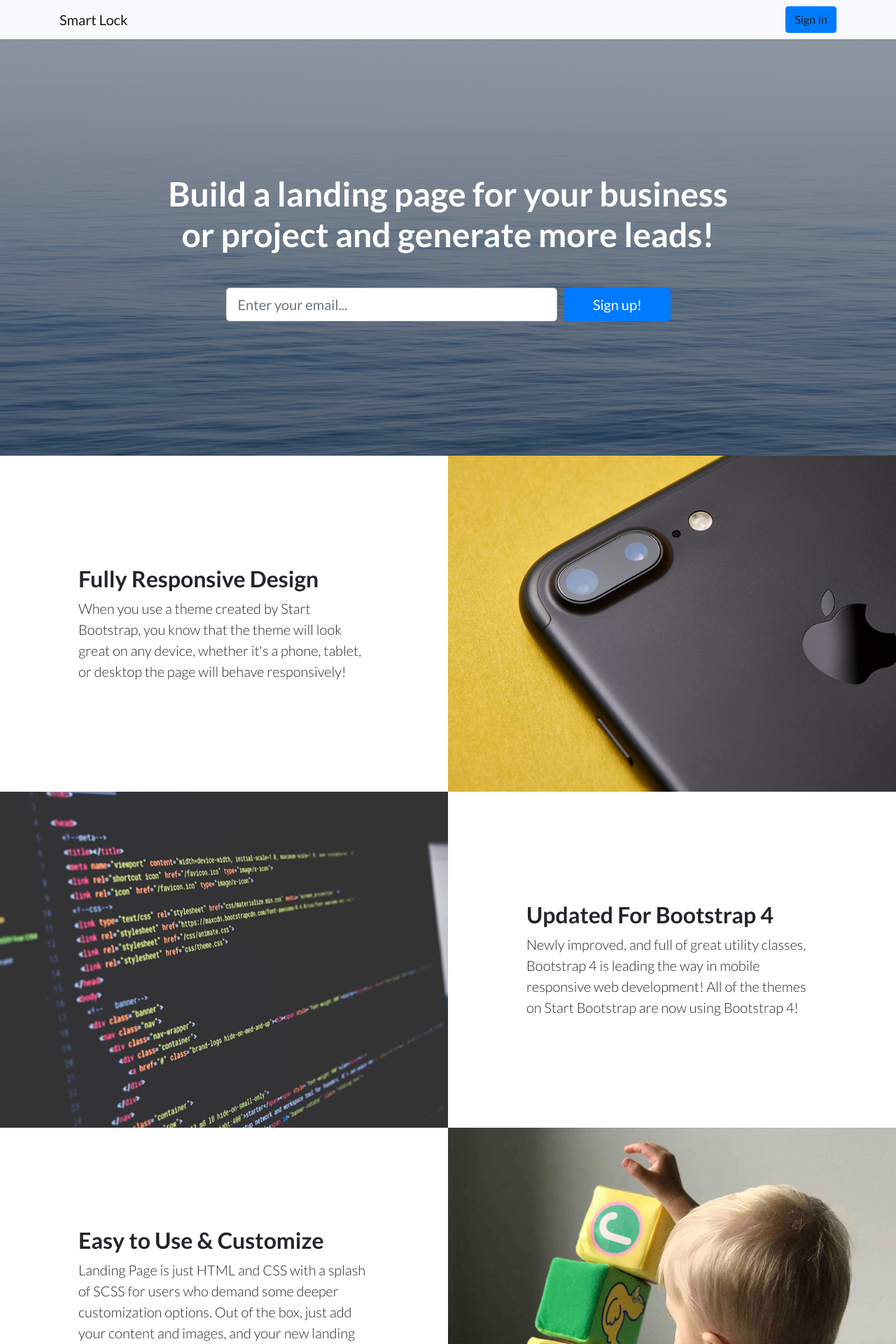
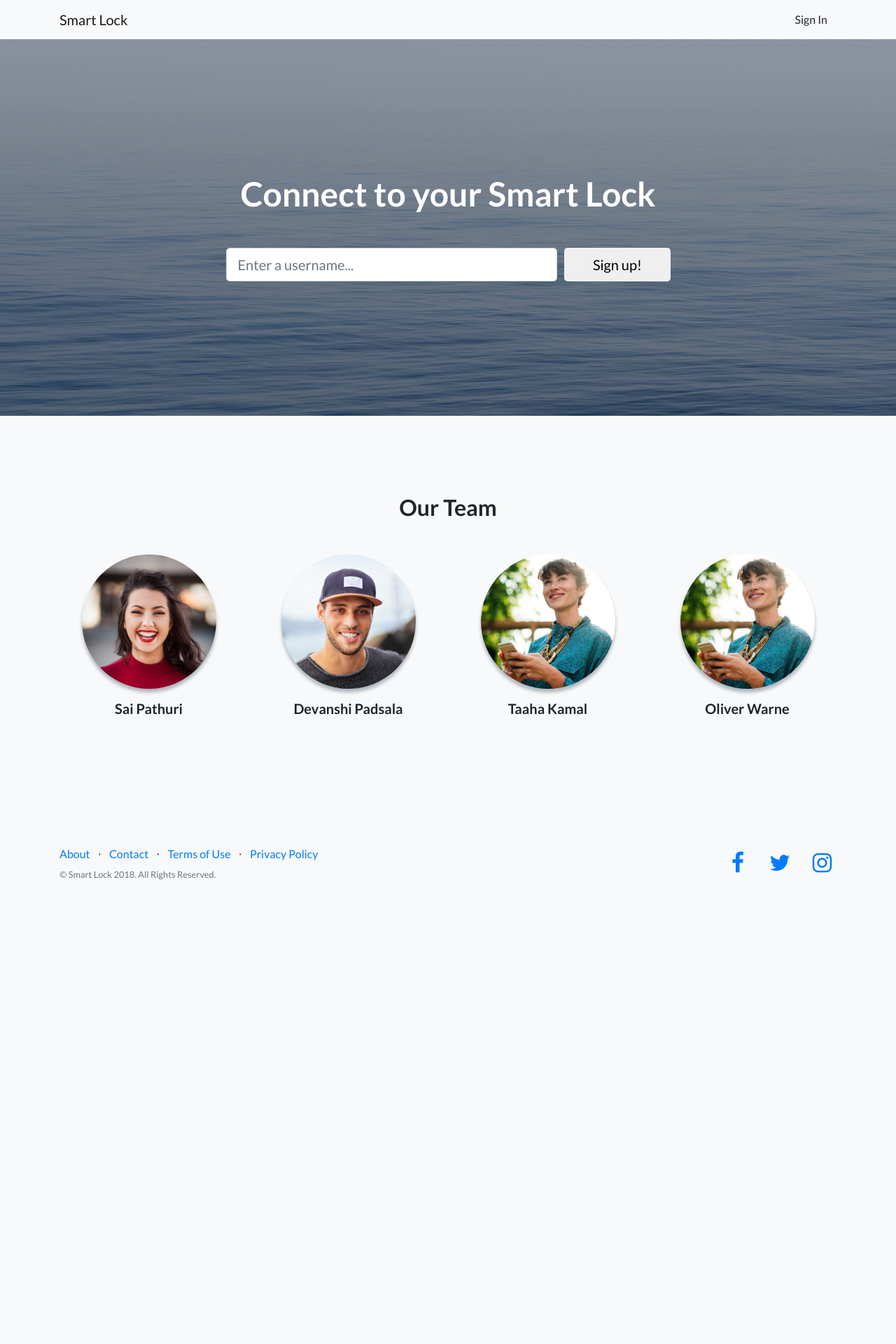
Before and after one commit to saipathuri/Projects_Smart_Lock, a Flask app: page / in a window 1280 px wide. Shown: the top 1920 px of the page at 70% size. After the commit the page ends 1257 px from the top, so only its background shows below. Run offline with Flask 2, Linux system fonts and the light colour scheme; some libraries are stand-ins or nearby versions.

Commit message:
integrate?

```diff
--- a/templates/index.html
+++ b/templates/index.html
@@ -32,7 +32,7 @@
         {% if logged_in == True %}
           <a class="btn btn-danger" href="/logout">Sign Out</a>
         {% else %}
-          <a class="btn btn-primary" data-toggle="modal" data-target="#exampleModal">Sign In</a>
+          <a class="btn btn-basic" data-toggle="modal" data-target="#exampleModal">Sign In</a>
         {% endif %}
       </div>
     </nav>
@@ -88,16 +88,16 @@
       <div class="container">
         <div class="row">
           <div class="col-xl-9 mx-auto">
-            <h1 class="mb-5">Build a landing page for your business or project and generate more leads!</h1>
+            <h1 class="mb-5">Connect to your Smart Lock</h1>
           </div>
           <div class="col-md-10 col-lg-8 col-xl-7 mx-auto">
             <form>
               <div class="form-row">
                 <div class="col-12 col-md-9 mb-2 mb-md-0">
-                  <input type="email" class="form-control form-control-lg" placeholder="Enter your email...">
+                  <input type="user" class="form-control form-control-lg" placeholder="Enter a username...">
                 </div>
                 <div class="col-12 col-md-3">
-                  <button type="submit" class="btn btn-block btn-lg btn-primary">Sign up!</button>
+                  <button type="submit" class="btn btn-block btn-lg btn-basic">Sign up!</button>
                 </div>
               </div>
             </form>
@@ -108,103 +108,81 @@
 
 
     {% if logged_in == True %}
-    <!-- Icons Grid -->
-    <section class="features-icons bg-light text-center">
-      <div class="container">
-        <div class="row">
-          <div class="col-lg-4">
-            <div class="features-icons-item mx-auto mb-5 mb-lg-0 mb-lg-3">
-              <div class="features-icons-icon d-flex">
-                <i class="icon-screen-desktop m-auto text-primary"></i>
+
+    <h1> Add New User </h1>
+
+    <div class="container">
+       <form action="/insert" method="post">
+          <div class="modal-body">
+            <div class="form-group">
+                <label for="user">Name</label>
+                    <input type="text" class="form-control" placeholder="Username" name="name" value="{{request.form.name}}">
+                    <!--<input type="name" class="form-control" id="user" placeholder="username"> -->
+            </div>
+
+            <div class="form-group">
+              <label for="macAddress">MAC Address</label>
+              <input type="text" class="form-control" placeholder="12345678" name="macAddress" value="{{request.form.macAddress}}">
+                <!--<input type="password" class="form-control" id="password" placeholder="password"> -->
               </div>
-              <h3>Fully Responsive</h3>
-              <p class="lead mb-0">This theme will look great on any device, no matter the size!</p>
             </div>
-          </div>
-          <div class="col-lg-4">
-            <div class="features-icons-item mx-auto mb-5 mb-lg-0 mb-lg-3">
-              <div class="features-icons-icon d-flex">
-                <i class="icon-layers m-auto text-primary"></i>
+
+             <div class="col-12 col-md-3">
+               <button type="submit" class="btn btn-block btn-lg btn-basic">Add New</button>
               </div>
-              <h3>Bootstrap 4 Ready</h3>
-              <p class="lead mb-0">Featuring the latest build of the new Bootstrap 4 framework!</p>
-            </div>
-          </div>
-          <div class="col-lg-4">
-            <div class="features-icons-item mx-auto mb-0 mb-lg-3">
-              <div class="features-icons-icon d-flex">
-                <i class="icon-check m-auto text-primary"></i>
-              </div>
-              <h3>Easy to Use</h3>
-              <p class="lead mb-0">Ready to use with your own content, or customize the source files!</p>
-            </div>
-          </div>
+            </form>
+              {% if error %}
+                 <p class="error"><strong>Error:</strong> {{ error }}
+               {% endif %}
+
+               {% for message in get_flashed_messages() %}
+                {{ message }}
+               {% endfor %}
         </div>
-      </div>
-    </section>
+
+    <h2> <br> Current Devices </h2>
+    {% include 'tabled.html' %}
+
     {% endif %}
-
-    <!-- Image Showcases -->
-    <section class="showcase">
-      <div class="container-fluid p-0">
-        <div class="row no-gutters">
-
-
-
-          <div class="col-lg-6 order-lg-2 text-white showcase-img" style="background-image: url({{ url_for('static', filename='img/bg-showcase-1.jpg') }});"></div>
-          <div class="col-lg-6 order-lg-1 my-auto showcase-text">
-            <h2>Fully Responsive Design</h2>
-            <p class="lead mb-0">When you use a theme created by Start Bootstrap, you know that the theme will look great on any device, whether it's a phone, tablet, or desktop the page will behave responsively!</p>
-          </div>
-        </div>
-        <div class="row no-gutters">
-          <div class="col-lg-6 text-white showcase-img" style="background-image: url('img/bg-showcase-2.jpg');"></div>
-          <div class="col-lg-6 my-auto showcase-text">
-            <h2>Updated For Bootstrap 4</h2>
-            <p class="lead mb-0">Newly improved, and full of great utility classes, Bootstrap 4 is leading the way in mobile responsive web development! All of the themes on Start Bootstrap are now using Bootstrap 4!</p>
-          </div>
-        </div>
-        <div class="row no-gutters">
-          <div class="col-lg-6 order-lg-2 text-white showcase-img" style="background-image: url('img/bg-showcase-3.jpg');"></div>
-          <div class="col-lg-6 order-lg-1 my-auto showcase-text">
-            <h2>Easy to Use &amp; Customize</h2>
-            <p class="lead mb-0">Landing Page is just HTML and CSS with a splash of SCSS for users who demand some deeper customization options. Out of the box, just add your content and images, and your new landing page will be ready to go!</p>
-          </div>
-        </div>
-      </div>
-    </section>
 
     <!-- Testimonials -->
     <section class="testimonials text-center bg-light">
       <div class="container">
-        <h2 class="mb-5">What people are saying...</h2>
+        <h2 class="mb-5">Our Team</h2>
         <div class="row">
-          <div class="col-lg-4">
+          <div class="col-lg-3">
             <div class="testimonial-item mx-auto mb-5 mb-lg-0">
               <img class="img-fluid rounded-circle mb-3" src="img/testimonials-1.jpg" alt="">
-              <h5>Margaret E.</h5>
-              <p class="font-weight-light mb-0">"This is fantastic! Thanks so much guys!"</p>
+              <h5>Sai Pathuri</h5>
+              <p class="font-weight-light mb-0"></p>
             </div>
           </div>
-          <div class="col-lg-4">
+          <div class="col-lg-3">
             <div class="testimonial-item mx-auto mb-5 mb-lg-0">
               <img class="img-fluid rounded-circle mb-3" src="img/testimonials-2.jpg" alt="">
-              <h5>Fred S.</h5>
-              <p class="font-weight-light mb-0">"Bootstrap is amazing. I've been using it to create lots of super nice landing pages."</p>
+              <h5>Devanshi Padsala</h5>
+              <p class="font-weight-light mb-0"></p>
             </div>
           </div>
-          <div class="col-lg-4">
+          <div class="col-lg-3">
             <div class="testimonial-item mx-auto mb-5 mb-lg-0">
               <img class="img-fluid rounded-circle mb-3" src="img/testimonials-3.jpg" alt="">
-              <h5>Sarah	W.</h5>
-              <p class="font-weight-light mb-0">"Thanks so much for making these free resources available to us!"</p>
+              <h5>Taaha Kamal</h5>
+              <p class="font-weight-light mb-0"></p>
+            </div>
+          </div>
+          <div class="col-lg-3">
+            <div class="testimonial-item mx-auto mb-5 mb-lg-0">
+              <img class="img-fluid rounded-circle mb-3" src="img/testimonials-3.jpg" alt="">
+              <h5>Oliver Warne</h5>
+              <p class="font-weight-light mb-0"></p>
             </div>
           </div>
         </div>
       </div>
     </section>
 
-    <!-- Call to Action -->
+    <!-- Call to Action
     <section class="call-to-action text-white text-center">
       <div class="overlay"></div>
       <div class="container">
@@ -226,7 +204,7 @@
           </div>
         </div>
       </div>
-    </section>
+    </section>-->
 
     <!-- Footer -->
     <footer class="footer bg-light">
@@ -250,7 +228,7 @@
                 <a href="#">Privacy Policy</a>
               </li>
             </ul>
-            <p class="text-muted small mb-4 mb-lg-0">&copy; Your Website 2018. All Rights Reserved.</p>
+            <p class="text-muted small mb-4 mb-lg-0">&copy; Smart Lock 2018. All Rights Reserved.</p>
           </div>
           <div class="col-lg-6 h-100 text-center text-lg-right my-auto">
             <ul class="list-inline mb-0">
```
Also changed, not shown: serve.py (+40 -37 lines).
